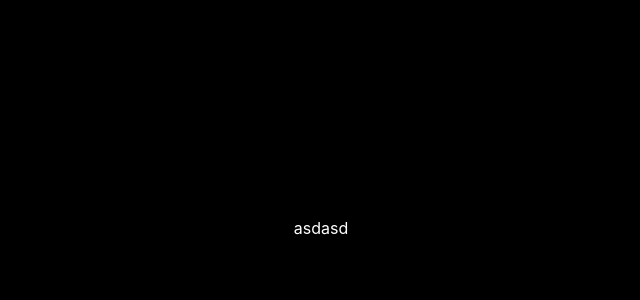
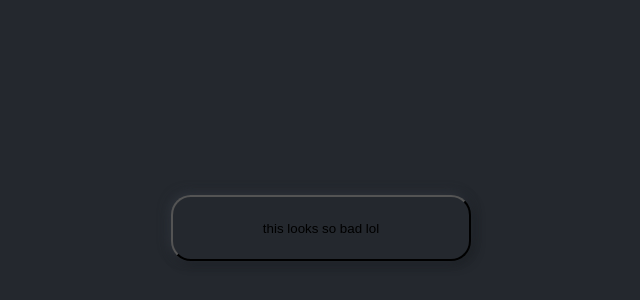
Before and after one commit to wilyyy/eggsperiments, a Next.js app: page / in a window 1280 px wide. Shown: the part 172-472 px from the top of the page, without its empty margins (319-959 px from the left). Built offline with nearby package versions, Linux system fonts and the light colour scheme.

Commit message:
neumorphism bro xd

```diff
--- a/comps/LandingTab.js
+++ b/comps/LandingTab.js
@@ -1,12 +1,18 @@
 import styled from 'styled-components';
 
-const Container = styled.div`
-
+const Container = styled.button`
+    min-width: 300px;
+    min-height: 66px;
+    border-radius: 20px;
+    background-color: #24282E;
+    box-shadow: -2.17893px -2.17893px 10.5368px #2F343C, 2.17893px 2.17893px 10.5368px #171A1E;
 `;
 
 const LandingTab = () => {
     return (
-        <div></div>
+        <Container>
+            this looks so bad lol
+        </Container>
     )
 }
 
--- a/pages/index.js
+++ b/pages/index.js
@@ -3,11 +3,13 @@ import Image from 'next/image';
 import styles from '../styles/Home.module.css';
 import styled from 'styled-components';
 
+import LandingTab from '../comps/landingTab';
+
 const Page = styled.div`
   display: flex;
   justify-content: center;
   align-items: center;
-  background-color: #000;
+  background-color: #24282E;
   color: #fff;
   width: 100vw;
   height: 100vh;
@@ -15,7 +17,9 @@ const Page = styled.div`
 
 export default function Home() {
   return (
-    <Page>asdasd</Page>
+    <Page>
+      <LandingTab />
+    </Page>
     // <div className={styles.container}>
     //   <Head>
     //     <title>Create Next App</title>
```
